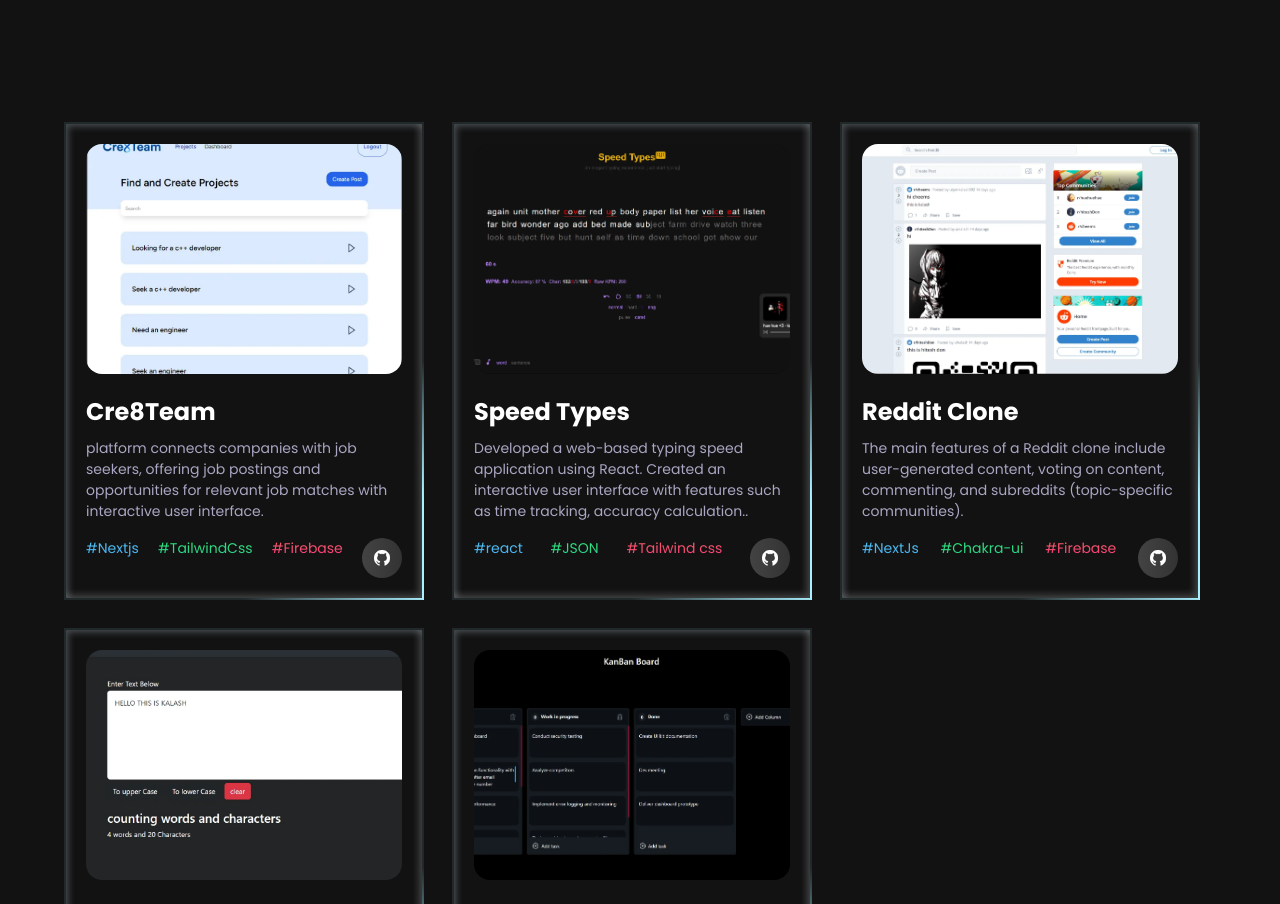
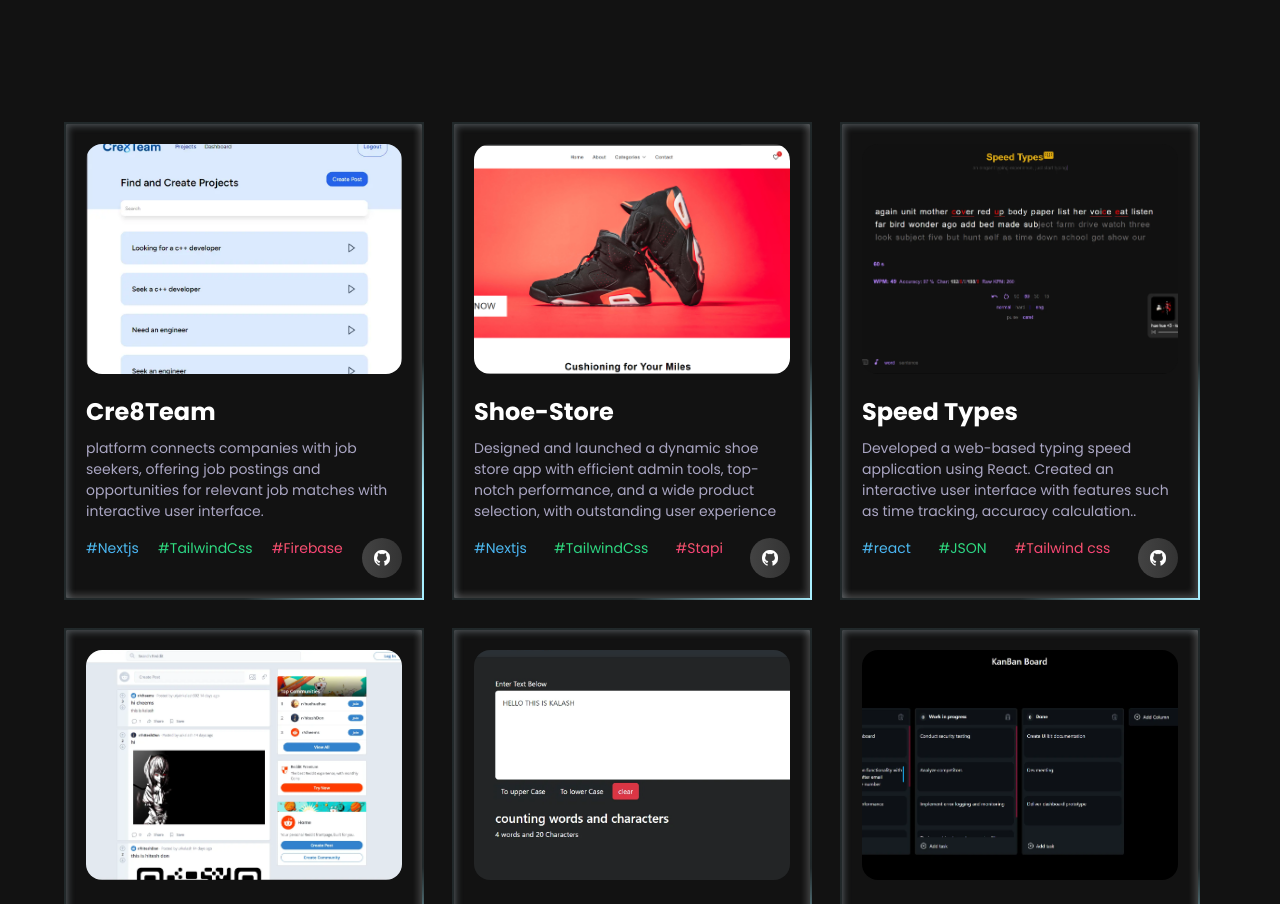
Before and after one commit to kalashjain1010/kalash_portfolio, a React (Vite) app: page / in a window 1280 px wide. Shown: the part 4640-5544 px from the top of the page. Built offline with nearby package versions, Linux system fonts and the light colour scheme.

Commit message:
adding shoestore

```diff
--- a/src/assets/index.js
+++ b/src/assets/index.js
@@ -37,9 +37,11 @@ import Zerociti from "./zerociti.webp";
 import HoneyUncle from "./HoneyUncle.webp";
 import create from "./create.webp";
 import wordcount from "./wordcount.webp";
+import shoestore from "./shoestore.png";
 
 export {
   kanban,
+  shoestore,
   create,
   wordcount,
   logo,
--- a/src/constants/index.js
+++ b/src/constants/index.js
@@ -19,7 +19,8 @@ import {
   colab,
   create,
   wordcount,
-  kanban
+  kanban,
+  shoestore
   // personal,
   // live
 } from "../assets";
@@ -191,6 +192,28 @@ const projects = [
     source_code_link: "https://github.com/kalashjain1010/Colab",
     minImg: github,
   },
+  {
+    name: "Shoe-Store",
+  description: "Designed and launched a dynamic shoe store app with efficient admin tools, top-notch performance, and a wide product selection, with outstanding user experience",
+    tags: [
+      {
+        name: "Nextjs",
+        color: "blue-text-gradient",
+      },
+      {
+        name: "TailwindCss",
+        color: "green-text-gradient",
+      },
+      {
+        name: "Stapi",
+        color: "pink-text-gradient",
+      },
+    ],
+    image: shoestore,
+    project_link: "https://shoe-store-tan.vercel.app/",
+    source_code_link: "https://github.com/kalashjain1010/Shoe-store",
+    minImg: github,
+  },
 
   {
     name: "Speed Types",
```
Also changed, not shown: src/assets/shoestore.png (added).
